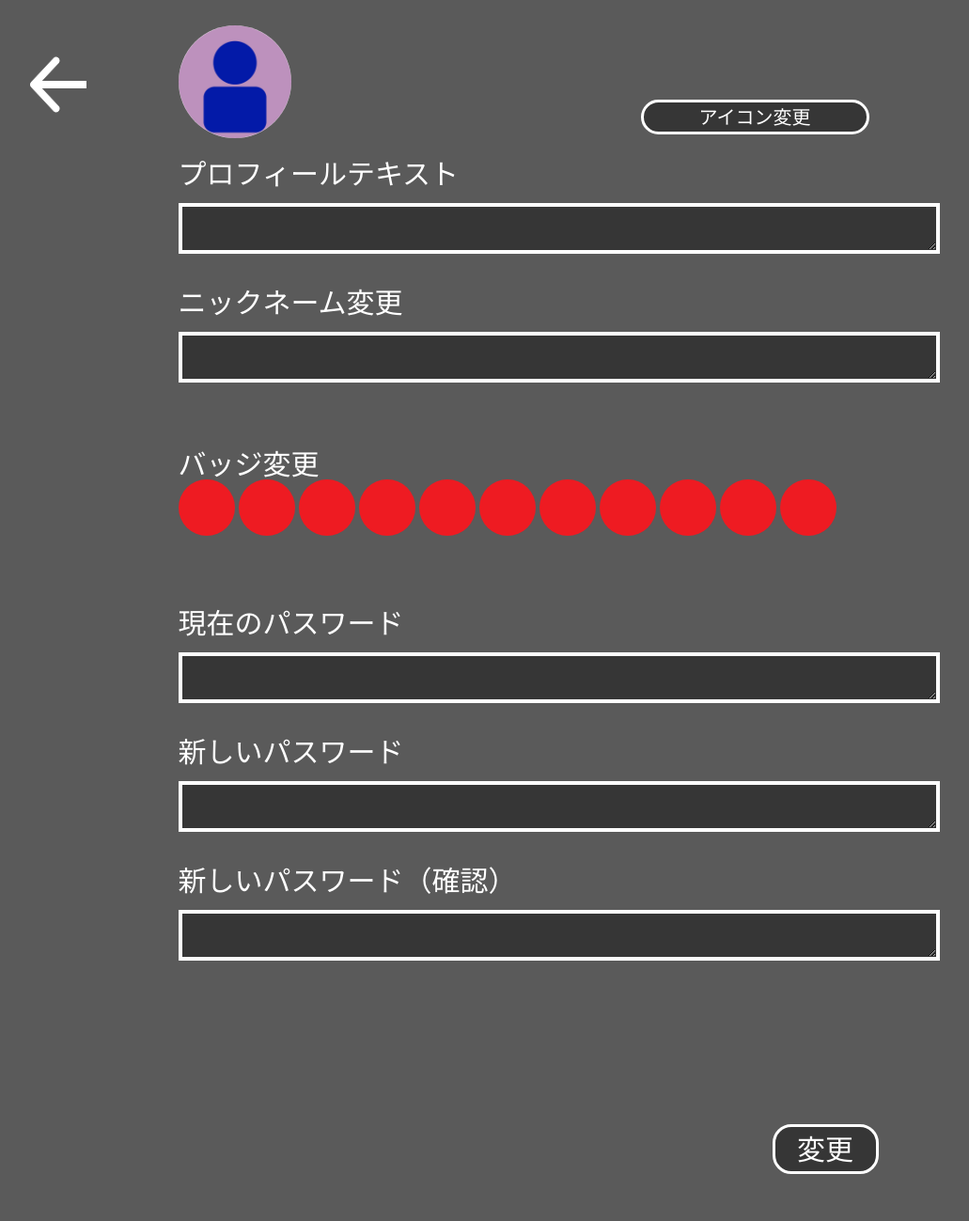
After one commit to felixxsv/disconnect, a PHP site: page /html/changeProfile.html in a window 1280 px wide. The commit adds this page. Shown: the whole page at 94% size, without its empty margins (128-1159 px from the left). Run offline with PHP 8.4, Linux system fonts and the light colour scheme.

Commit message:
ver 3.0 createChangeProfile

```diff
--- a/site/css/profile.css
+++ b/site/css/profile.css
@@ -1,7 +1,13 @@
+body{
+    height: 100vh;
+    overflow: none;
+}
 main{
     width: 100%;
     max-width: 1041px;
     margin: auto;
+    height: 100%;
+    overflow-y: scroll;
 }
 #profileContent{
     display: flex;
@@ -49,7 +55,10 @@ div{
     width: 237px;
     height: 31px;
     font-size: 20px;
-    padding-top: 10px;
+    display: inline-block;
+    line-height: 33px;
+    text-align: center;
+    text-decoration: none;
     background-color: #363636;
     text-align: center;
     border-radius: 20px ;
@@ -101,3 +110,61 @@ div{
         font-size: 16px;
     }
 }
+
+/*プロフィール変更専用↓*/
+#mainChange{
+    margin-top: 40px;
+    h4{
+        color: white;
+        font-size: 30px;
+        margin-top: 10px;
+        margin-bottom: 15px;
+    }
+    textarea{
+        height: 42px;
+        width: 798px;
+        min-height: 42px;
+        min-width: 798px;
+        max-height: 42px;
+        max-width: 798px;
+        background-color: #363636;
+        border-color: white;
+        border-width: 4px;
+        border-style: solid;
+        color: white;
+        font-size: 16px;
+        display: inline-block;
+        line-height: 45px;
+        text-decoration: none;
+
+        margin-bottom: 25px;
+        #nickName{
+            margin-bottom: 0%;
+        }
+    }
+}
+#pw{
+    margin-top: 50px;
+}
+#changeBtn{
+    display: inline-block;
+    line-height: 50px;
+    text-align: center;
+    text-decoration: none;
+
+    width: 107px;
+    height: 47px;
+    max-width: 107px;
+    max-height: 50px;
+    background-color: #363636;
+    text-align: center;
+    border-radius: 20px ;
+    border-color: white;
+    border-width: 3px;
+    border-style: solid;
+    color: white;
+    font-size: 30px;
+    margin-top: 146px;
+    margin-left: 632px;
+    margin-bottom: 50px;
+}
--- /dev/null
+++ b/site/html/changeProfile.html
@@ -0,0 +1,99 @@
+<!DOCTYPE html>
+<html lang="ja">
+<head>
+    <meta charset="UTF-8">
+    <meta name="viewport" content="width=device-width, initial-scale=1.0">
+    <title>MyProfile</title>
+    <link rel="stylesheet" href="/site/css/reset.css">
+    <link rel="stylesheet" href="/site/css/profile.css">
+</head>
+<body style="background-color: rgb(90, 90, 90);">
+    <main id="profileContent">
+            <div>
+                <div id="arrow">
+                    <img src="/site/image/戻りボタン.png" alt="矢印"> <!-- pageBackImage -->
+                </div>
+            </div>
+            <div>
+                <div id="header">  <!-- header -->
+                    <div id="hleft"> <!-- left -->
+                        <div id="iconBadge">
+                            <img src="/site/image/sample_Icon.png" alt="アイコン" id="icon"> <!-- UserIconImage -->
+                        </div>
+                    </div>
+                    <div id="hright"> <!-- right -->
+                        <div>
+                            <p>アイコン変更</p>
+                        </div>
+                    </div>
+                </div>
+                <div id="mainChange">
+                    <div>
+                        <h4>プロフィールテキスト</h4>
+                    </div>
+                    <div>
+                        <textarea name="" id="">
+                        </textarea>
+                    </div>
+                    <div>
+                        <h4>ニックネーム変更</h4>
+                    </div>
+                    <div>
+                        <textarea name="" id="nickName">
+                        </textarea>
+                    </div>
+                </div>
+                <div id="badge"> <!-- Badge -->
+                    <div>
+                        <h4>バッジ変更</h4>
+                    </div>
+                    <!-- forで繰り返す -->
+                    <div>
+                        <img src="/site/image/test.jpg" alt="バッジ">  <!-- BadgeImg*10 -->
+                        <img src="/site/image/test.jpg" alt="バッジ">
+                        <img src="/site/image/test.jpg" alt="バッジ">
+                        <img src="/site/image/test.jpg" alt="バッジ">
+                        <img src="/site/image/test.jpg" alt="バッジ">
+                        <img src="/site/image/test.jpg" alt="バッジ">
+                        <img src="/site/image/test.jpg" alt="バッジ">
+                        <img src="/site/image/test.jpg" alt="バッジ">
+                        <img src="/site/image/test.jpg" alt="バッジ">
+                        <img src="/site/image/test.jpg" alt="バッジ">
+                        <img src="/site/image/test.jpg" alt="バッジ">
+                    </div>
+                    <!-- /for -->
+                </div>
+                <div id="pw">
+                    <div id="mainChange"> <!-- text -->
+                        <div>
+                            <h4>現在のパスワード</h4>
+                        </div>
+                        <div>
+                            <textarea name="" id="nowPW">
+                            </textarea>
+                        </div>
+                        <div>
+                            <h4>新しいパスワード</h4>
+                        </div>
+                        <div>
+                            <textarea name="" id="newPW">
+                            </textarea>
+                        </div>
+                        <div>
+                            <h4>新しいパスワード（確認）</h4>
+                        </div>
+                        <div>
+                            <textarea name="" id="newPW2">
+                            </textarea>
+                        </div>
+                    </div>
+                </div>
+                <div id="changeBtn">
+                    <div>
+                        <p>変更</p>
+                    </div>
+                </div>
+            </div>
+    </main>
+</body>
+</html>
```
